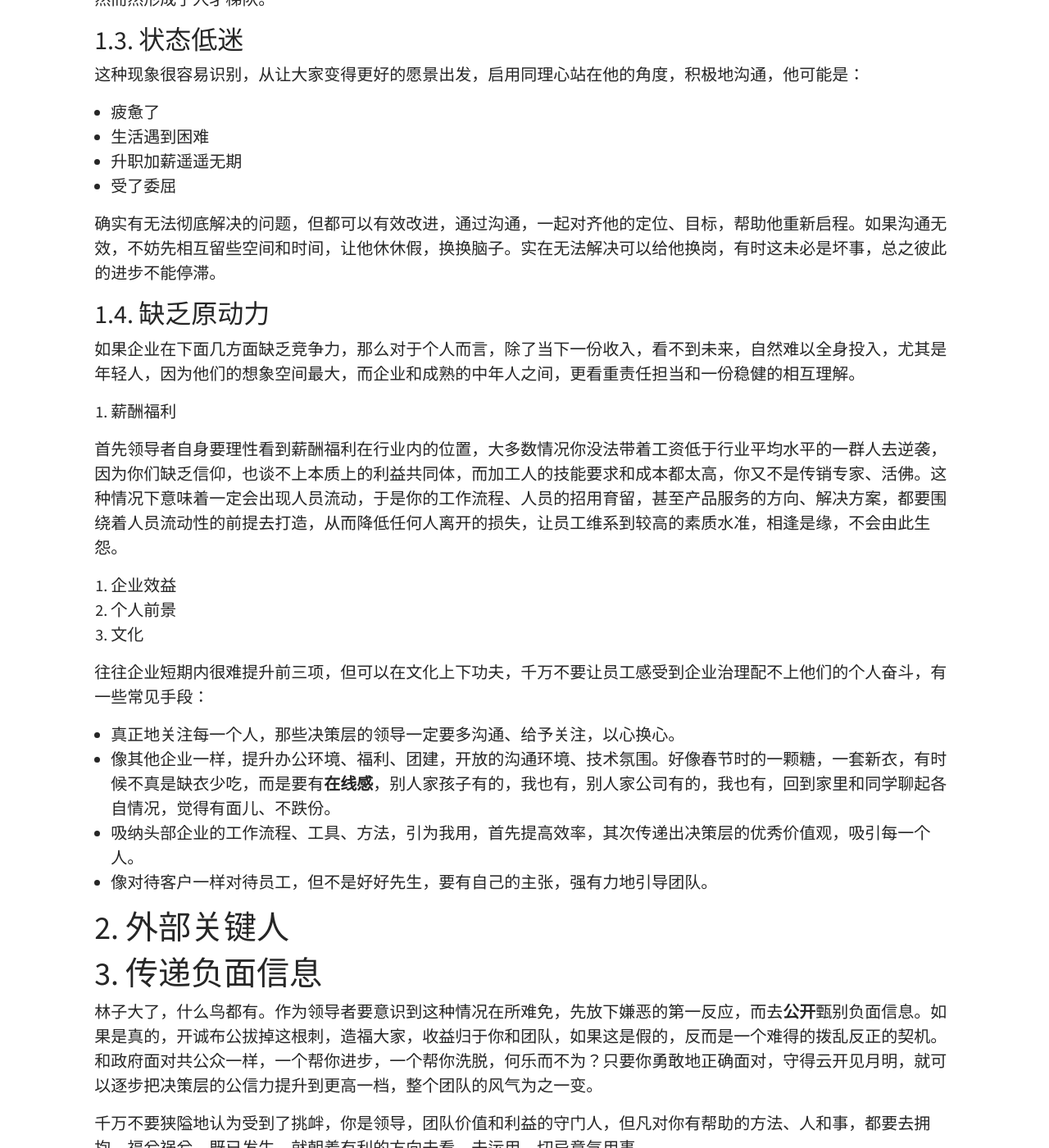
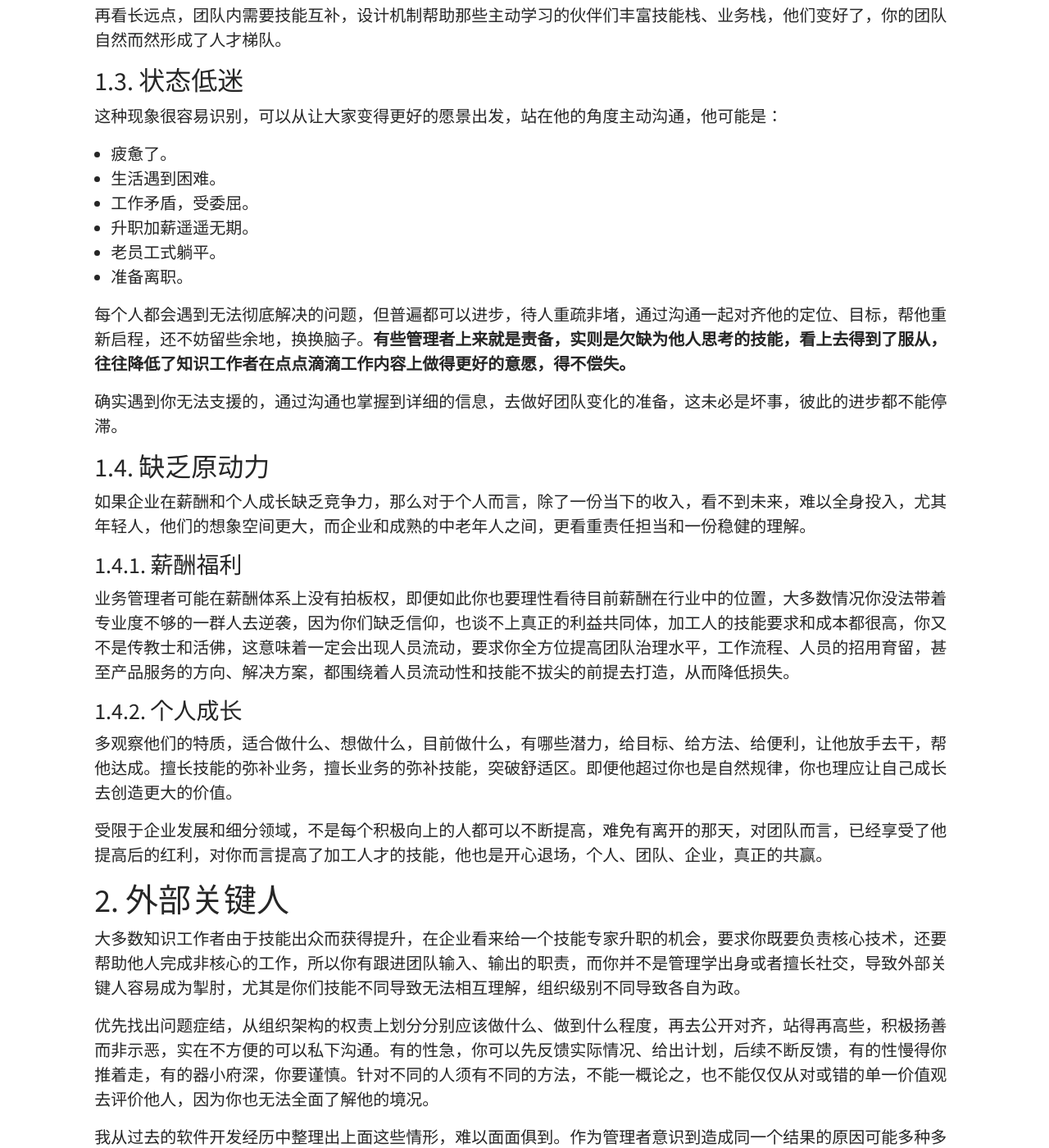
Before and after one commit to hubugui/hubugui.github.io, a Jekyll site: the page built from _posts/2022-10-29-团队创造价值低-3-关键人.md, in a window 1280 px wide and 1400 px high, scrolled down 2920 px. Shown: the whole window at 82% size. Built offline with Jekyll 4.4.1, drawn with Linux system fonts in a browser that asks for light colours; comment, search, counter and statistics services are not loaded; some of the changed text lies outside the part shown.

Commit message:
Update 2022-10-29-团队创造价值低-3-关键人.md

```diff
--- a/_posts/2022-10-29-团队创造价值低-3-关键人.md
+++ b/_posts/2022-10-29-团队创造价值低-3-关键人.md
@@ -28,10 +28,6 @@ excerpt_separator: <!--more-->
 
 企业也为**关键人**投入更多的资源，使得无论谋求价值还是计算成本，他们成为了经营业绩的天气预报，遭遇困境时率先理性地从关键人入手，快速打开局面。
 
-# 扫清障碍的领导力
-
-有效的管理者不局限于业务技能，应具有棋手的冷静，带着信任去观察你的关键人遇到了什么，为每个人投入低成本、拿到高业绩的工作活动扫清障碍，这就是领导力。
-
 # 1. 内部关键人
 
 内部关键人侧重业务技能，具有下面的若干特征，因此寄予厚望。
@@ -39,6 +35,10 @@ excerpt_separator: <!--more-->
 * 老员工，熟悉企业业务、流程，熟人多，消息多。
 * 能力突出，知识见解或者经验丰富。
 * 较高工资。
+
+## 扫清障碍的领导力
+
+有效的管理者不局限于业务技能，应具有棋手的冷静，带着信任去观察你的关键人遇到了什么，为每个人投入低成本、拿到高业绩的工作活动扫清障碍，这就是领导力。
 
 ## 1.1. 是什么减慢了他的产出？
 
@@ -72,51 +72,44 @@ excerpt_separator: <!--more-->
 
 ## 1.2. 工作时间不够，请假？
 
-谁还能没点缠身的事，这是他的权利，打开心胸去配合他，投之以桃，报之以李，人和人、人和组织都是相互成就。
+谁还能没点缠身的事，只要符合劳动合同，这些是他的权利，打开心胸去配合他，投之以桃，报之以李，人和人、人和组织都是相互成就。
 
-如果影响了计划，试试找人顶替他，往往这个人就是你自己，把你手中那些优先级不高的任务再放放，你会发现自己的任务编排确实还有许多优化空间。
+如果确实影响计划就找人接下他的任务，小团队中往往这个人就是你自己，把你手中那些优先级不高的任务再放放，没准会发现自己的排兵布阵还真的有优化空间。
 
-再看长远点，团队内需要技能互补，帮助那些主动学习的伙伴们丰富技能栈、业务栈，他们变得更好的同时，团队中自然而然形成了人才梯队。
+再看长远点，团队内需要技能互补，设计机制帮助那些主动学习的伙伴们丰富技能栈、业务栈，他们变好了，你的团队自然而然形成了人才梯队。
 
 ## 1.3. 状态低迷
 
-这种现象很容易识别，从让大家变得更好的愿景出发，启用同理心站在他的角度，积极地沟通，他可能是：
+这种现象很容易识别，可以从让大家变得更好的愿景出发，站在他的角度主动沟通，他可能是：
 
-* 疲惫了
-* 生活遇到困难
-* 升职加薪遥遥无期
-* 受了委屈
+* 疲惫了。
+* 生活遇到困难。
+* 工作矛盾，受委屈。
+* 升职加薪遥遥无期。
+* 老员工式躺平。
+* 准备离职。
 
-确实有无法彻底解决的问题，但都可以有效改进，通过沟通，一起对齐他的定位、目标，帮助他重新启程。如果沟通无效，不妨先相互留些空间和时间，让他休休假，换换脑子。实在无法解决可以给他换岗，有时这未必是坏事，总之彼此的进步不能停滞。
+每个人都会遇到无法彻底解决的问题，但普遍都可以进步，待人重疏非堵，通过沟通一起对齐他的定位、目标，帮他重新启程，还不妨留些余地，换换脑子。**有些管理者上来就是责备，实则是欠缺为他人思考的技能，看上去得到了服从，往往降低了知识工作者在点点滴滴工作内容上做得更好的意愿，得不偿失。**
+
+确实遇到你无法支援的，通过沟通也掌握到详细的信息，去做好团队变化的准备，这未必是坏事，彼此的进步都不能停滞。
 
 ## 1.4. 缺乏原动力
+如果企业在薪酬和个人成长缺乏竞争力，那么对于个人而言，除了一份当下的收入，看不到未来，难以全身投入，尤其年轻人，他们的想象空间更大，而企业和成熟的中老年人之间，更看重责任担当和一份稳健的理解。
 
-如果企业在下面几方面缺乏竞争力，那么对于个人而言，除了当下一份收入，看不到未来，自然难以全身投入，尤其是年轻人，因为他们的想象空间最大，而企业和成熟的中年人之间，更看重责任担当和一份稳健的相互理解。
+### 1.4.1. 薪酬福利
+业务管理者可能在薪酬体系上没有拍板权，即便如此你也要理性看待目前薪酬在行业中的位置，大多数情况你没法带着专业度不够的一群人去逆袭，因为你们缺乏信仰，也谈不上真正的利益共同体，加工人的技能要求和成本都很高，你又不是传教士和活佛，这意味着一定会出现人员流动，要求你全方位提高团队治理水平，工作流程、人员的招用育留，甚至产品服务的方向、解决方案，都围绕着人员流动性和技能不拔尖的前提去打造，从而降低损失。
 
-1. 薪酬福利
+### 1.4.2. 个人成长
+多观察他们的特质，适合做什么、想做什么，目前做什么，有哪些潜力，给目标、给方法、给便利，让他放手去干，帮他达成。擅长技能的弥补业务，擅长业务的弥补技能，突破舒适区。即便他超过你也是自然规律，你也理应让自己成长去创造更大的价值。
 
-  首先领导者自身要理性看到薪酬福利在行业内的位置，大多数情况你没法带着工资低于行业平均水平的一群人去逆袭，因为你们缺乏信仰，也谈不上本质上的利益共同体，而加工人的技能要求和成本都太高，你又不是传销专家、活佛。这种情况下意味着一定会出现人员流动，于是你的工作流程、人员的招用育留，甚至产品服务的方向、解决方案，都要围绕着人员流动性的前提去打造，从而降低任何人离开的损失，让员工维系到较高的素质水准，相逢是缘，不会由此生怨。
-
-1. 企业效益
-1. 个人前景
-1. 文化
-
-往往企业短期内很难提升前三项，但可以在文化上下功夫，千万不要让员工感受到企业治理配不上他们的个人奋斗，有一些常见手段：
-
-* 真正地关注每一个人，那些决策层的领导一定要多沟通、给予关注，以心换心。
-* 像其他企业一样，提升办公环境、福利、团建，开放的沟通环境、技术氛围。好像春节时的一颗糖，一套新衣，有时候不真是缺衣少吃，而是要有**在线感**，别人家孩子有的，我也有，别人家公司有的，我也有，回到家里和同学聊起各自情况，觉得有面儿、不跌份。
-* 吸纳头部企业的工作流程、工具、方法，引为我用，首先提高效率，其次传递出决策层的优秀价值观，吸引每一个人。
-* 像对待客户一样对待员工，但不是好好先生，要有自己的主张，强有力地引导团队。
+受限于企业发展和细分领域，不是每个积极向上的人都可以不断提高，难免有离开的那天，对团队而言，已经享受了他提高后的红利，对你而言提高了加工人才的技能，他也是开心退场，个人、团队、企业，真正的共赢。
 
 # 2. 外部关键人
 
-# 3. 传递负面信息
+大多数知识工作者由于技能出众而获得提升，在企业看来给一个技能专家升职的机会，要求你既要负责核心技术，还要帮助他人完成非核心的工作，所以你有跟进团队输入、输出的职责，而你并不是管理学出身或者擅长社交，导致外部关键人容易成为掣肘，尤其是你们技能不同导致无法相互理解，组织级别不同导致各自为政。
 
-林子大了，什么鸟都有。作为领导者要意识到这种情况在所难免，先放下嫌恶的第一反应，而去**公开**甄别负面信息。如果是真的，开诚布公拔掉这根刺，造福大家，收益归于你和团队，如果这是假的，反而是一个难得的拨乱反正的契机。和政府面对共公众一样，一个帮你进步，一个帮你洗脱，何乐而不为？只要你勇敢地正确面对，守得云开见月明，就可以逐步把决策层的公信力提升到更高一档，整个团队的风气为之一变。
-
-千万不要狭隘地认为受到了挑衅，你是领导，团队价值和利益的守门人，但凡对你有帮助的方法、人和事，都要去拥抱。福兮祸兮，既已发生，就朝着有利的方向去看、去运用，切忌意气用事。
-
+优先找出问题症结，从组织架构的权责上划分分别应该做什么、做到什么程度，再去公开对齐，站得再高些，积极扬善而非示恶，实在不方便的可以私下沟通。有的性急，你可以先反馈实际情况、给出计划，后续不断反馈，有的性慢得你推着走，有的器小府深，你要谨慎。针对不同的人须有不同的方法，不能一概论之，也不能仅仅从对或错的单一价值观去评价他人，因为你也无法全面了解他的境况。
 
 我从过去的软件开发经历中整理出上面这些情形，难以面面俱到。作为管理者意识到造成同一个结果的原因可能多种多样，就发现万全之策是承认没有完全之策，唯有安定下来逐个朔源，和他一起解开每个线头，通过内外部资源的帮助可以一点点解决内部障碍，麻烦的是外部输入，需要你站在三维空间思考二维平面中这盘棋的破局点。
 
-万一你什么也做不了，那也没关系，去调整计划，根据现有资源筹划一场预期就会胜利的战斗，而不是和团队频繁陷入困境。
+万一你什么也做不了，那也没关系，去调整计划，根据现有资源筹划一场预期就会胜利的战斗，而不是让团队频繁陷入困境。
```
